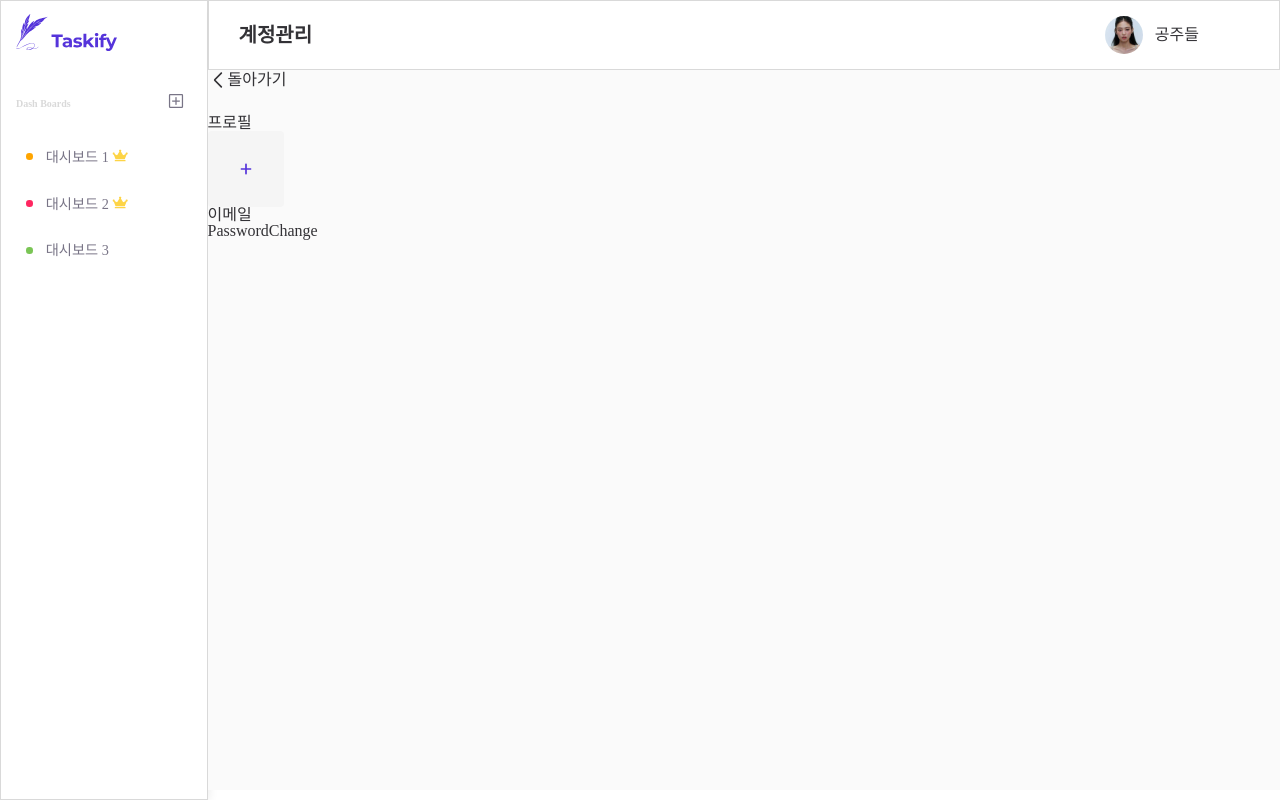
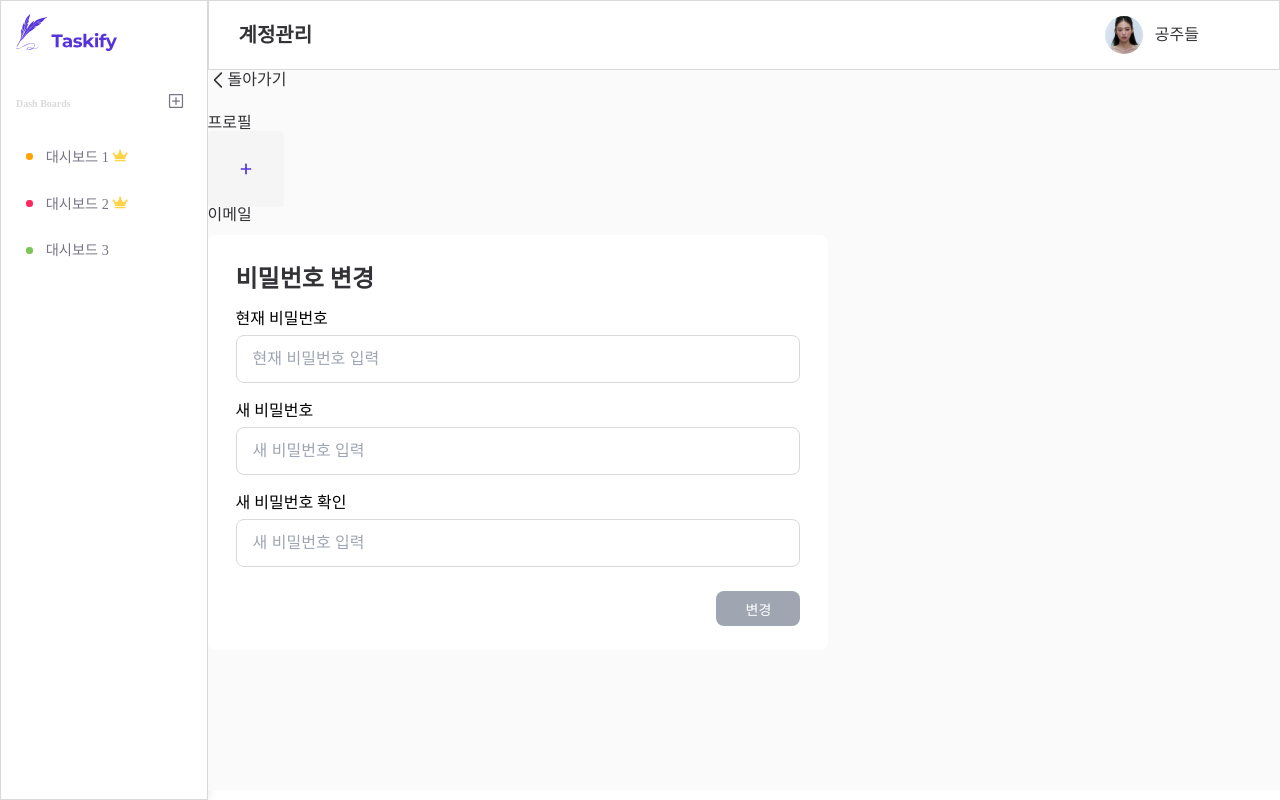
Before and after one commit to sprint-part3-team11/taskify, a Next.js app: page /mypage in a window 1280 px wide. Built offline with nearby package versions, Linux system fonts and the light colour scheme.

Commit message:
chore: 비밀번호 변경 컴포넌트 구현

```diff
--- a/src/components/my-page/PasswordChange.tsx
+++ b/src/components/my-page/PasswordChange.tsx
@@ -1,5 +1,94 @@
+import { useState } from 'react';
+import InputField from '../common/InputField';
+import Button from '../common/button/Button';
+import styled from 'styled-components';
+import { BUTTON_TYPE } from '@/constants/BUTTON_TYPE';
+import MEDIA_QUERIES from '@/constants/MEDIAQUERIES';
+
+const S = {
+  Layout: styled.div`
+    width: 62rem;
+    height: 41.5rem;
+    padding: 3.2rem 2.8rem 2.8rem 2.8rem;
+    margin: 1.2rem 2rem 0 0;
+    border-radius: 0.8rem;
+    background-color: ${({ theme }) => theme.color.white};
+
+    ${MEDIA_QUERIES.onMobile} {
+      width: 28.4rem;
+      height: 45.2rem;
+      margin: 1.2rem 1.2rem 0 1.2rem;
+    }
+  `,
+  Container: styled.div``,
+  Title: styled.span`
+    font-size: 2.4rem;
+    font-weight: 700;
+    color: ${({ theme }) => theme.color.body};
+  `,
+  PasswordContent: styled.div`
+    margin-top: 1.2rem;
+
+    & > * {
+      margin-top: 2rem;
+    }
+  `,
+  StorageButton: styled(Button)`
+    font-size: 1.4rem;
+    padding: 0.8rem 2.9rem 0.7rem 3rem;
+    margin-left: 48rem;
+    margin-top: 2.4rem;
+
+    ${MEDIA_QUERIES.onMobile} {
+      margin-left: 14.5rem;
+    }
+  `,
+};
+
 function PasswordChange() {
-  return <div>PasswordChange</div>;
+  const [currentPassword, setCurrentPassword] = useState('');
+  const [newPassword, setNewPassword] = useState('');
+  const [confirmPassword, setConfirmPassword] = useState('');
+
+  const isDisabled = !currentPassword || !newPassword || !confirmPassword;
+  return (
+    <S.Layout>
+      <S.Container>
+        <S.Title>비밀번호 변경</S.Title>
+        <S.PasswordContent>
+          <InputField
+            label="현재 비밀번호"
+            id="title"
+            type="text"
+            placeholder="현재 비밀번호 입력"
+            onChange={(e) => setCurrentPassword(e.target.value)}
+          />
+          <InputField
+            label="새 비밀번호"
+            id="title"
+            type="text"
+            placeholder="새 비밀번호 입력"
+            onChange={(e) => setNewPassword(e.target.value)}
+          />
+          <InputField
+            label="새 비밀번호 확인"
+            id="title"
+            type="text"
+            placeholder="새 비밀번호 입력"
+            onChange={(e) => setConfirmPassword(e.target.value)}
+          />
+        </S.PasswordContent>
+        <S.StorageButton
+          size="L"
+          styleType={BUTTON_TYPE.PRIMARY}
+          style={{ width: '8.4rem' }}
+          disabled={isDisabled}
+        >
+          변경
+        </S.StorageButton>
+      </S.Container>
+    </S.Layout>
+  );
 }
 
 export default PasswordChange;
```
